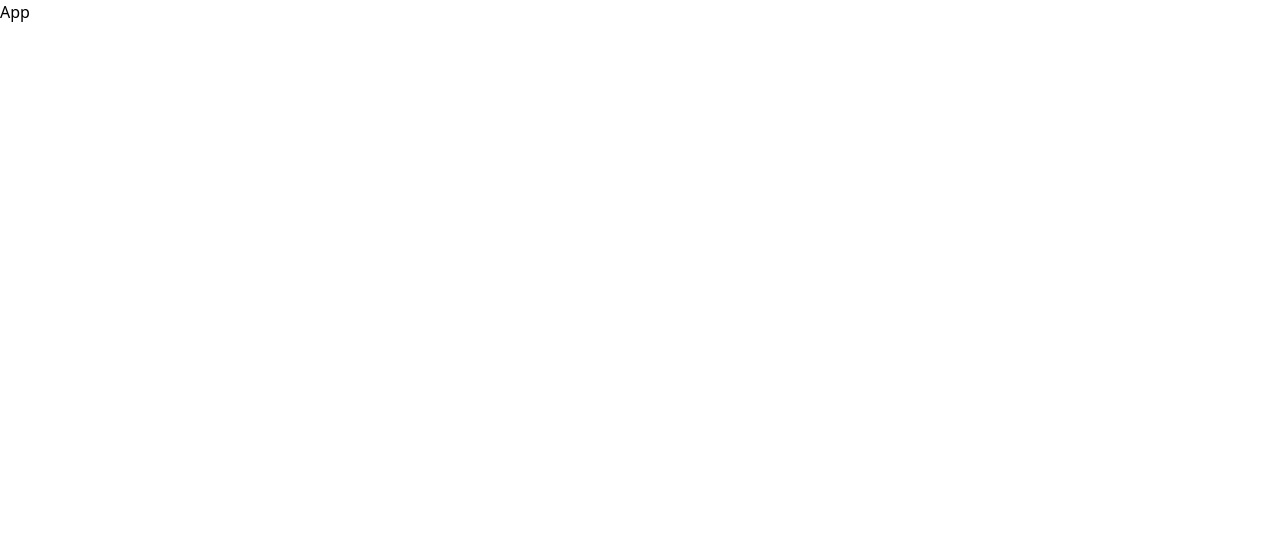
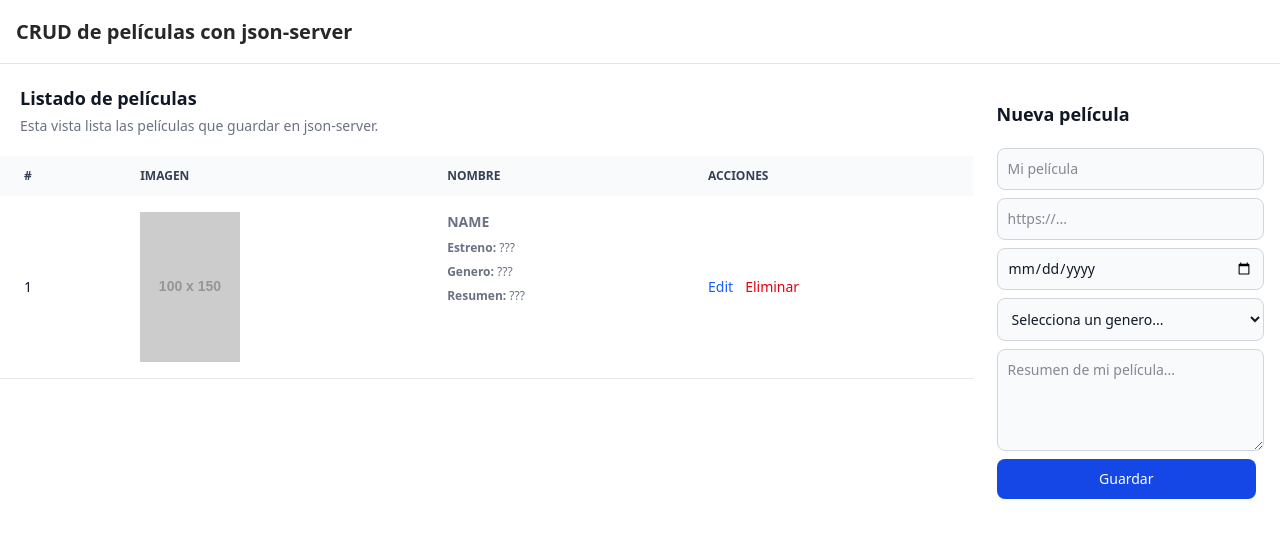
Before and after one commit to victorvzn/bootcamp-frontend-g26, a React (Vite) app in the folder semana10/dia01-02-react-movies-crud-app/: page / in a window 1280 px wide. Shown: the top 538 px of the page. Built offline with nearby package versions, Linux system fonts and the light colour scheme.

Commit message:
semana10, dia02, react movies crud app + tailwind

```diff
--- a/semana10/dia01-02-react-movies-crud-app/src/App.jsx
+++ b/semana10/dia01-02-react-movies-crud-app/src/App.jsx
@@ -1,6 +1,132 @@
 const App = () => {
   return (
-    <div>App</div>
+    <>
+      <header className="container mx-auto border-b border-zinc-200 h-16 flex items-center px-4">
+        <h1 className="text-xl font-bold text-zinc-800">
+          CRUD de películas con json-server
+        </h1>
+      </header>
+
+      <main className="container mx-auto flex gap-2">
+        <div className="relative overflow-x-auto sm:rounded-lg w-full">
+          <table className="w-full text-sm text-left rtl:text-right text-gray-500 dark:text-gray-400">
+            <caption className="p-5 text-lg font-semibold text-left rtl:text-right text-gray-900 bg-white dark:text-white dark:bg-gray-800">
+              Listado de películas
+              <p className="mt-1 text-sm font-normal text-gray-500 dark:text-gray-400">Esta vista lista las películas que guardar en json-server.</p>
+            </caption>
+            <thead className="text-xs text-gray-700 uppercase bg-gray-50 dark:bg-gray-700 dark:text-gray-400">
+              <tr>
+                <th scope="col" className="px-6 py-3">
+                  #
+                </th>
+                <th scope="col" className="px-6 py-3">
+                  Imagen
+                </th>
+                <th scope="col" className="px-6 py-3">
+                  Nombre
+                </th>
+                <th scope="col" className="px-6 py-3">
+                  Acciones
+                </th>
+              </tr>
+            </thead>
+            <tbody>
+              <tr
+                className="bg-white border-b dark:bg-gray-800 dark:border-gray-700 border-gray-200"
+              >
+                <th scope="row" className="px-6 py-4 font-medium text-gray-900 whitespace-nowrap dark:text-white">
+                  1
+                </th>
+                <td className="px-6 py-4">
+                  <img src='https://placehold.co/100x150/orange/white' />
+                </td>
+                <td className="px-6 py-4 flex flex-col gap-2">
+                  <strong>NAME</strong>
+                  <div className="text-xs">
+                    <strong>Estreno:</strong> ???
+                  </div>
+                  <div className="text-xs">
+                    <strong>Genero:</strong> ???
+                  </div>
+                  <div className="text-xs">
+                    <strong>Resumen:</strong> ???
+                  </div>
+                </td>
+                <td className="px-6 py-4 ">
+                  <div className="flex gap-3 ">
+                    <button
+                      className="font-medium text-blue-600 dark:text-blue-500 hover:underline"
+                    >
+                      Edit
+                    </button>
+                    <button
+                      className="font-medium text-red-600 dark:text-blue-500 hover:underline"
+                    >
+                      Eliminar
+                    </button>
+                  </div>
+                </td>
+              </tr>
+            </tbody>
+          </table>
+        </div>
+
+        <form className="p-4 w-96">
+          <h3 className="py-5 text-lg font-semibold text-left rtl:text-right text-gray-900 bg-white dark:text-white dark:bg-gray-800">
+            Nueva película
+          </h3>
+
+          <div className="flex flex-col gap-2">
+            <input
+              className="bg-gray-50 border border-gray-300 text-gray-900 text-sm rounded-lg focus:ring-blue-500 focus:border-blue-500 block w-full p-2.5 dark:bg-gray-700 dark:border-gray-600 dark:placeholder-gray-400 dark:text-white dark:focus:ring-blue-500 dark:focus:border-blue-500"
+              type="text"
+              name="name"
+              placeholder="Mi película"
+              required
+            />
+            <input
+              className="bg-gray-50 border border-gray-300 text-gray-900 text-sm rounded-lg focus:ring-blue-500 focus:border-blue-500 block w-full p-2.5 dark:bg-gray-700 dark:border-gray-600 dark:placeholder-gray-400 dark:text-white dark:focus:ring-blue-500 dark:focus:border-blue-500"
+              type="text"
+              name="image"
+              placeholder="https://..."
+              required
+            />
+            <input
+              className="bg-gray-50 border border-gray-300 text-gray-900 text-sm rounded-lg focus:ring-blue-500 focus:border-blue-500 block w-full p-2.5 dark:bg-gray-700 dark:border-gray-600 dark:placeholder-gray-400 dark:text-white dark:focus:ring-blue-500 dark:focus:border-blue-500"
+              type="date"
+              name="release"
+              placeholder="Estreno"
+              required
+            />
+
+            <select
+              className="bg-gray-50 border border-gray-300 text-gray-900 text-sm rounded-lg focus:ring-blue-500 focus:border-blue-500 block w-full p-2.5 dark:bg-gray-700 dark:border-gray-600 dark:placeholder-gray-400 dark:text-white dark:focus:ring-blue-500 dark:focus:border-blue-500"
+              name="genreId"
+              required
+            >
+              <option value="">Selecciona un genero...</option>
+              <option value="1">Comedia</option>
+              <option value="2">Acción</option>
+              <option value="3">Animación</option>
+              <option value="4">Aventura</option>
+            </select>
+
+            <textarea
+              className="block p-2.5 w-full text-sm text-gray-900 bg-gray-50 rounded-lg border border-gray-300 focus:ring-blue-500 focus:border-blue-500 dark:bg-gray-700 dark:border-gray-600 dark:placeholder-gray-400 dark:text-white dark:focus:ring-blue-500 dark:focus:border-blue-500"
+              rows="4"
+              name="resumen"
+              placeholder="Resumen de mi película..."
+            />
+
+            <input
+              className="text-white bg-blue-700 hover:bg-blue-800 focus:ring-4 focus:ring-blue-300 font-medium rounded-lg text-sm px-5 py-2.5 me-2 mb-2 dark:bg-blue-600 dark:hover:bg-blue-700 focus:outline-none dark:focus:ring-blue-800"
+              type="submit"
+              value="Guardar"
+            />
+          </div>
+        </form>
+      </main>
+    </>
   )
 }
 
```
